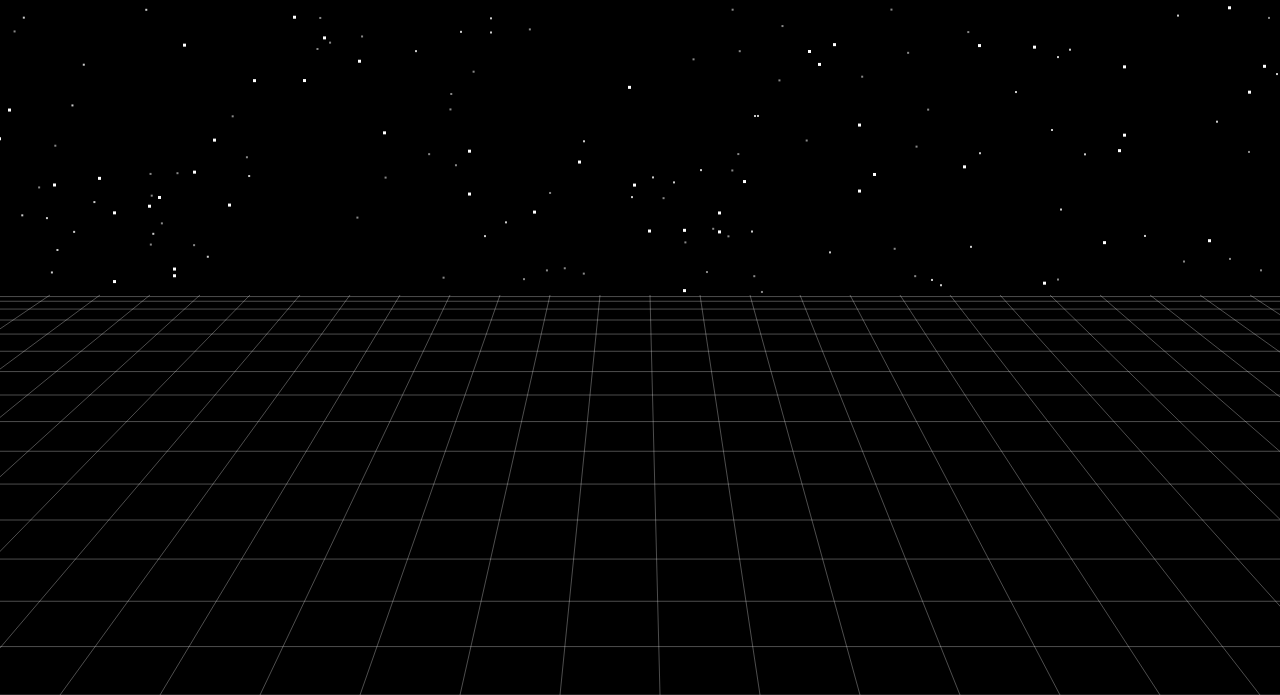
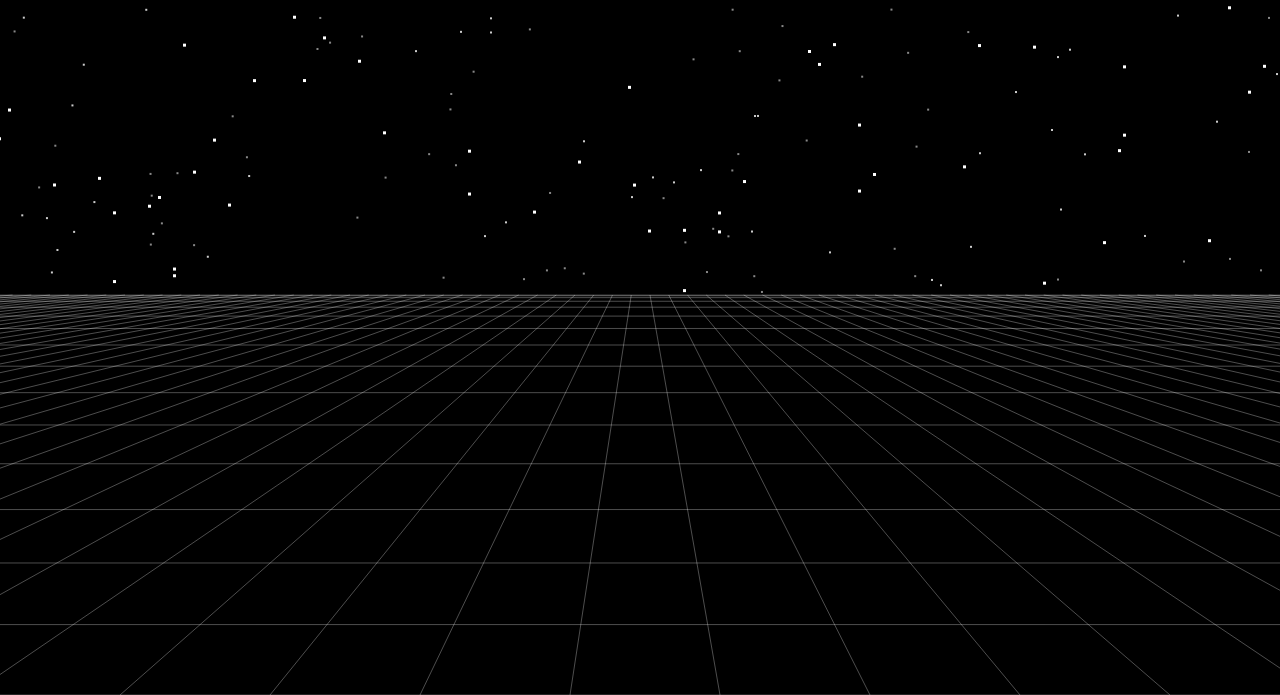
Before and after one commit to boffman/m0xpage, a plain HTML site: page index.html in a window 1280 px wide. Shown: the part 105-800 px from the top of the page. Drawn offline with Linux system fonts and the light colour scheme.

Commit message:
grid 2.0

```diff
--- a/index.html
+++ b/index.html
@@ -108,7 +108,7 @@
   function drawGrid() {
     const horizon = canvas.height * 0.5;
     const gridHeight = canvas.height * 0.5;
-    const numVerticalLines = canvas.width / 50;
+    const numVerticalLines = canvas.width / 15;
     const numHorizontalLines = canvas.height / 50;
 
     ctx.lineWidth = 1;
@@ -116,8 +116,8 @@
 
     // Draw vertical lines (scrolling effect)
     for (let i = 0; i <= numVerticalLines; i++) {
-      const x = (i - numVerticalLines / 2) * 100 + gridOffset;
-      const xStart = canvas.width / 2 + x / 2;
+      const x = (i - numVerticalLines / 2) * 150 + gridOffset;
+      const xStart = canvas.width / 2 + x / 8;
       const xEnd = canvas.width / 2 + x;
 
       ctx.beginPath();
@@ -128,7 +128,7 @@
 
     // Draw horizontal lines with perspective effect
     for (let j = 1; j <= numHorizontalLines; j++) {
-      const y = horizon + Math.pow(j / numHorizontalLines, 2) * gridHeight;
+      const y = horizon + Math.pow(j / numHorizontalLines, 3) * gridHeight;
 
       ctx.beginPath();
       ctx.moveTo(0, y);
@@ -136,8 +136,8 @@
       ctx.stroke();
     }
 
-    gridOffset -= 2;
-    if (gridOffset <= -100) {
+    gridOffset -= 8;
+    if (gridOffset <= -150) {
       gridOffset = 0;
     }
 
```
